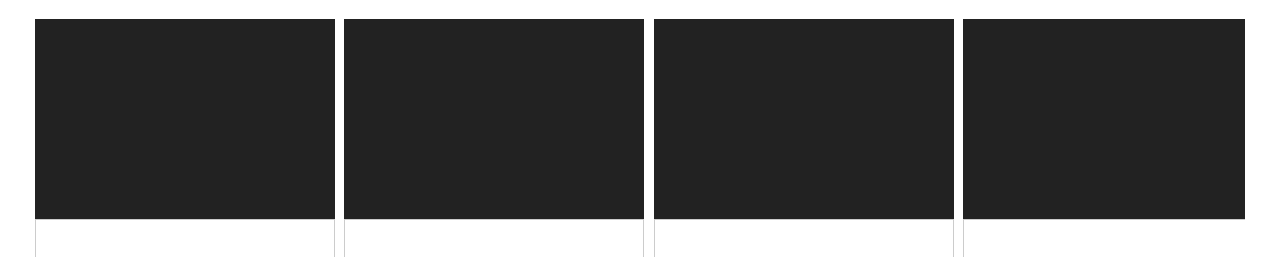
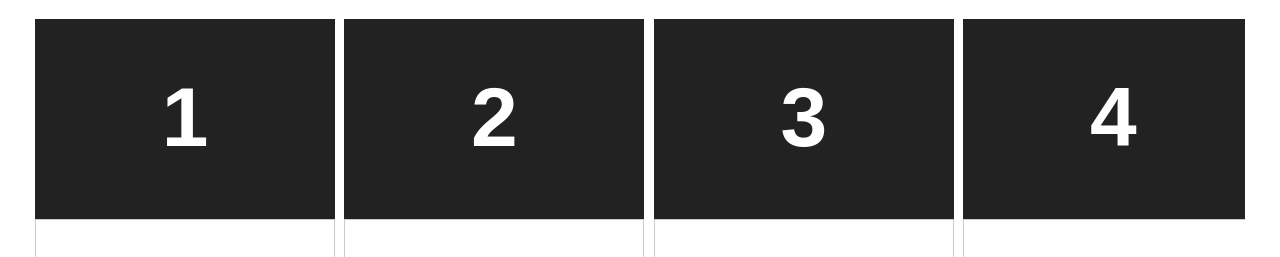
Before and after one commit to andybeckmann/AB_cards, a website: page demo.html in a window 1280 px wide. Shown: the part 81-338 px from the top of the page. Drawn offline with Linux system fonts and the light colour scheme.

Commit message:
Add numbers to card headers

```diff
--- a/demo.html
+++ b/demo.html
@@ -17,7 +17,7 @@
                 <ul id="card-list">
                     <li>
                         <div class="item">
-                            <div class="item-header"></div>
+                            <div class="item-header">1</div>
                             <div class="item-details">
                                 <a href="#"><h2 class="card-header">Card Header</h2></a>
                                 <p>Lorem ipsum dolor sit amet, consectetur adipiscing elit, sed do eiusmod tempor incididunt ut labore et dolore magna aliqua. Ut enim ad minim veniam, quis nostrud exercitation ullamco laboris nisi ut aliquip ex ea commodo consequat.</p>
@@ -26,7 +26,7 @@
                     </li>
                     <li>
                         <div class="item">
-                            <div class="item-header"></div>
+                            <div class="item-header">2</div>
                             <div class="item-details">
                                 <a href="#"><h2 class="card-header">Card Header</h2></a>
                                 <p>Lorem ipsum dolor sit amet, consectetur adipiscing elit, sed do eiusmod tempor incididunt ut labore et dolore magna aliqua. Ut enim ad minim veniam, quis nostrud exercitation ullamco laboris nisi ut aliquip ex ea commodo consequat.</p>
@@ -35,7 +35,7 @@
                     </li>
                     <li>
                         <div class="item">
-                            <div class="item-header"></div>
+                            <div class="item-header">3</div>
                             <div class="item-details">
                                 <a href="#"><h2 class="card-header">Card Header</h2></a>
                                 <p>Lorem ipsum dolor sit amet, consectetur adipiscing elit, sed do eiusmod tempor incididunt ut labore et dolore magna aliqua. Ut enim ad minim veniam, quis nostrud exercitation ullamco laboris nisi ut aliquip ex ea commodo consequat.</p>
@@ -44,7 +44,7 @@
                     </li>
                     <li>
                         <div class="item">
-                            <div class="item-header"></div>
+                            <div class="item-header">4</div>
                             <div class="item-details">
                                 <a href="#"><h2 class="card-header">Card Header</h2></a>
                                 <p>Lorem ipsum dolor sit amet, consectetur adipiscing elit, sed do eiusmod tempor incididunt ut labore et dolore magna aliqua. Ut enim ad minim veniam, quis nostrud exercitation ullamco laboris nisi ut aliquip ex ea commodo consequat.</p>
@@ -53,7 +53,7 @@
                     </li>
                     <li>
                         <div class="item">
-                            <div class="item-header"></div>
+                            <div class="item-header">5</div>
                             <div class="item-details">
                                 <a href="#"><h2 class="card-header">Card Header</h2></a>
                                 <p>Lorem ipsum dolor sit amet, consectetur adipiscing elit, sed do eiusmod tempor incididunt ut labore et dolore magna aliqua. Ut enim ad minim veniam, quis nostrud exercitation ullamco laboris nisi ut aliquip ex ea commodo consequat.</p>
@@ -62,7 +62,7 @@
                     </li>
                     <li>
                         <div class="item">
-                            <div class="item-header"></div>
+                            <div class="item-header">6</div>
                             <div class="item-details">
                                 <a href="#"><h2 class="card-header">Card Header</h2></a>
                                 <p>Lorem ipsum dolor sit amet, consectetur adipiscing elit, sed do eiusmod tempor incididunt ut labore et dolore magna aliqua. Ut enim ad minim veniam, quis nostrud exercitation ullamco laboris nisi ut aliquip ex ea commodo consequat.</p>
@@ -71,7 +71,7 @@
                     </li>
                     <li>
                         <div class="item">
-                            <div class="item-header"></div>
+                            <div class="item-header">7</div>
                             <div class="item-details">
                                 <a href="#"><h2 class="card-header">Card Header</h2></a>
                                 <p>Lorem ipsum dolor sit amet, consectetur adipiscing elit, sed do eiusmod tempor incididunt ut labore et dolore magna aliqua. Ut enim ad minim veniam, quis nostrud exercitation ullamco laboris nisi ut aliquip ex ea commodo consequat.</p>
@@ -80,7 +80,7 @@
                     </li>
                     <li>
                         <div class="item">
-                            <div class="item-header"></div>
+                            <div class="item-header">8</div>
                             <div class="item-details">
                                 <a href="#"><h2 class="card-header">Card Header</h2></a>
                                 <p>Lorem ipsum dolor sit amet, consectetur adipiscing elit, sed do eiusmod tempor incididunt ut labore et dolore magna aliqua. Ut enim ad minim veniam, quis nostrud exercitation ullamco laboris nisi ut aliquip ex ea commodo consequat.</p>
--- a/scss/components/_AB_cards.scss
+++ b/scss/components/_AB_cards.scss
@@ -34,8 +34,13 @@
 
 				.item-header {
 					background: #222;
+					padding-top: 50px;
+					color: #fff;
+				    font-size: 84px;
+				    text-align: center;
 					min-height: 200px;
 					width: 100%;
+					font-weight: bold;
 				}
 
 				.item-details {
```
Also changed, not shown: css/main.css, css/production.css, js/build/global.js.
